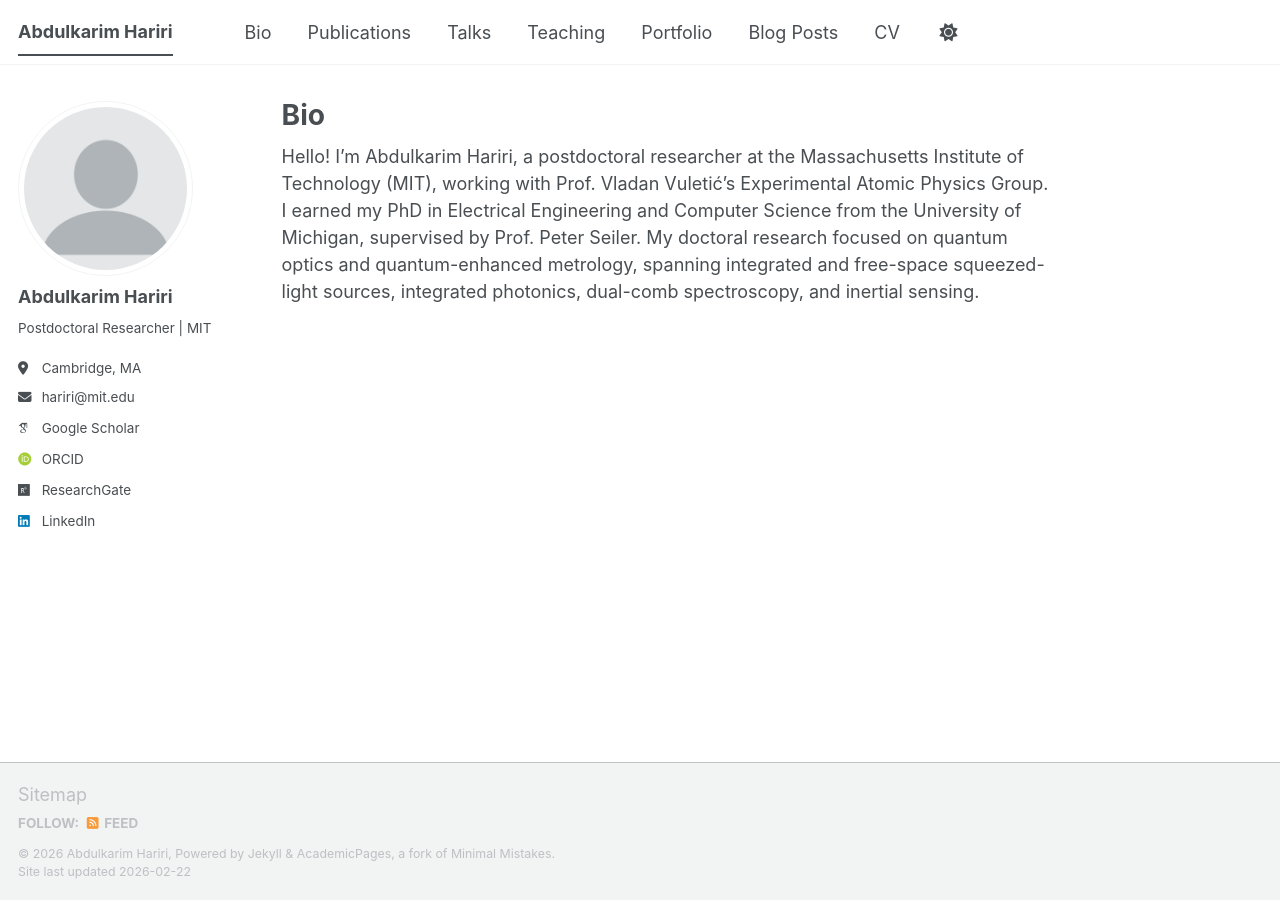
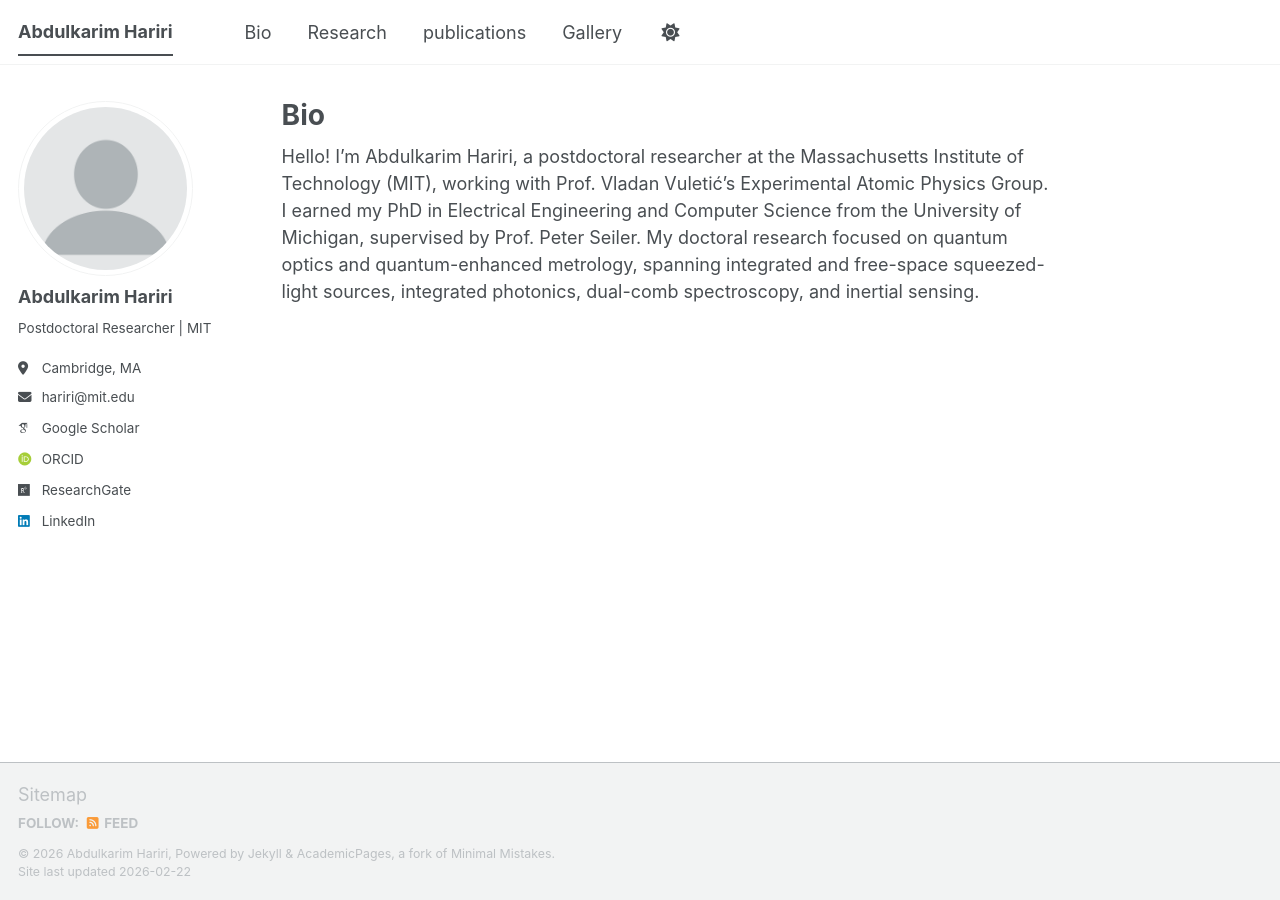
Before and after one commit to KareemHariri/KareemHariri.github.io, a Jekyll site: the page built from _pages/bio.md, in a window 1280 px wide. Built offline with Jekyll 4.4.1, drawn with Linux system fonts in a browser that asks for light colours; some web fonts are replaced; a script bundle is joined from its source files by our own code; library files that are not in the unit come from our copies.

Commit message:
Update navigation.yml

```diff
--- a/_data/navigation.yml
+++ b/_data/navigation.yml
@@ -11,23 +11,11 @@
   - title: "Bio"
     url: /
 
-  - title: "Publications"
+  - title: "Research"
+    url: /Research/
+
+  - title: "publications"
     url: /publications/
 
-  - title: "Talks"
-    url: /talks/
-
-  - title: "Teaching"
+  - title: "Gallery"
     url: /teaching/
-
-  - title: "Portfolio"
-    url: /portfolio/
-
-  - title: "Blog Posts"
-    url: /year-archive/
-
-  - title: "CV"
-    url: /cv/
-
-  # - title: "CV"
-  #   url: /cv-json/
```
